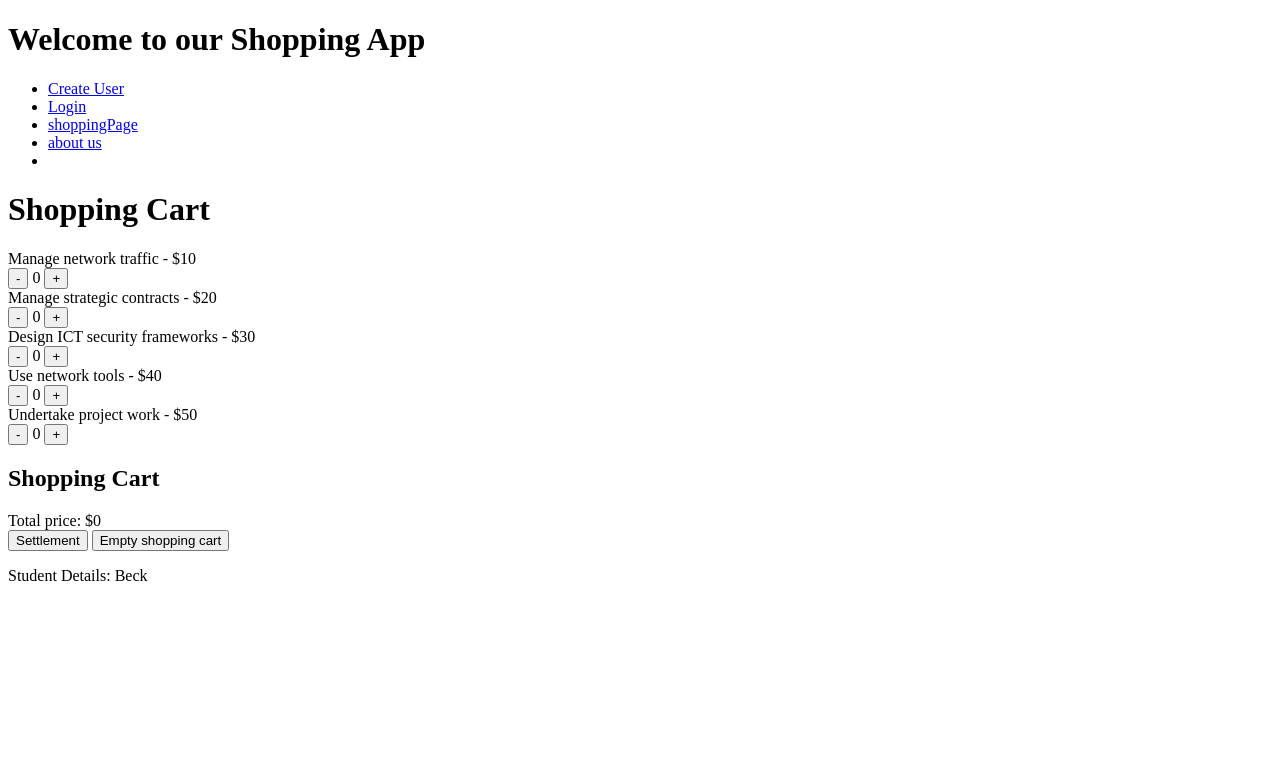
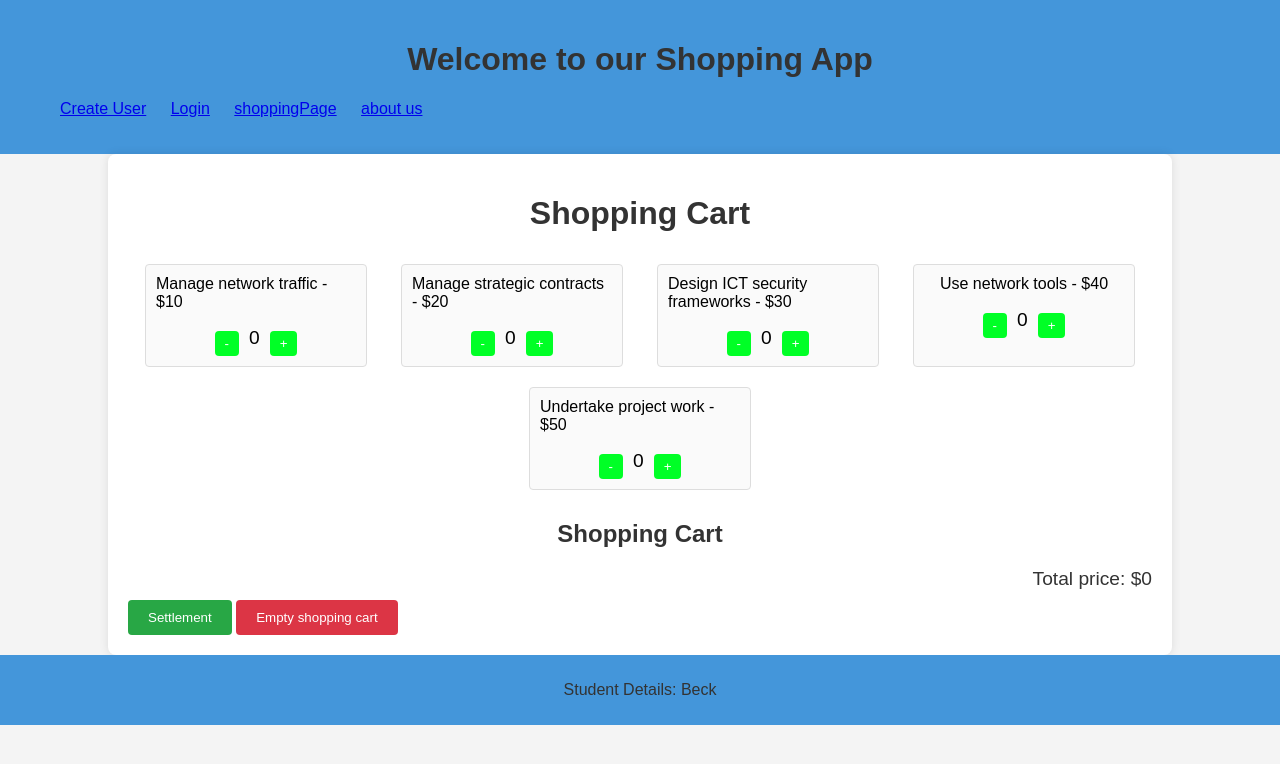
Before and after one commit to chenyizuo/441-shopping, a plain HTML site: page index.html in a window 1280 px wide. Drawn offline with Linux system fonts and the light colour scheme.

Commit message:
Add files via upload

```diff
--- a/index.html
+++ b/index.html
@@ -4,7 +4,7 @@
     <meta charset="UTF-8">
     <meta name="viewport" content="width=device-width, initial-scale=1.0">
     <title>Shopping Cart</title>
-    <link rel="stylesheet" href="static/css/style.css">
+    <link rel="stylesheet" href="style.css">
 </head>
 <body>
     <header>
@@ -20,33 +20,35 @@
         </ul>
     </nav>
 </header>
-    <div class="container">
-        <h1>Shopping Cart</h1>
-        <div id="products" class="products">
+    <div class="container">  <!-- Container to hold the entire shopping cart content -->
+        <h1>Shopping Cart</h1><!-- Shopping cart title -->
+        <div id="products" class="products"><!-- Container for the product list, with ID "products" and class "products" -->
+            <!-- First product -->
             <div class="product" data-id="1" data-name="Manage network traffic" data-price="10">
-                <span>Manage network traffic - $10</span>
-                <div class="quantity-controls">
-                    <button class="decrease-quantity" data-id="1">-</button>
-                    <span class="quantity">0</span>
-                    <button class="increase-quantity" data-id="1">+</button>
+
+                <span>Manage network traffic - $10</span><!-- Product name and price -->
+                <div class="quantity-controls"><!-- Quantity control container -->
+                    <button class="decrease-quantity" data-id="1">-</button><!-- Button to decrease quantity, data-id corresponds to product ID -->
+                    <span class="quantity">0</span><!-- Current quantity display -->
+                    <button class="increase-quantity" data-id="1">+</button><!-- Button to increase quantity, data-id corresponds to product ID -->
                 </div>
             </div>
-            <div class="product" data-id="2" data-name="Manage strategic contracts" data-price="20">
+            <div class="product" data-id="2" data-name="Manage strategic contracts" data-price="20"><!-- Second product, and so on... -->
                 <span>Manage strategic contracts - $20</span>
                 <div class="quantity-controls">
-                    <button class="decrease-quantity" data-id="2">-</button>
+                    <button class="decrease-quantity" data-id="2">-</button><!-- Fourth product, note that the data-id was incorrectly set to 3, but it should be 4 -->
                     <span class="quantity">0</span>
                     <button class="increase-quantity" data-id="2">+</button>
                 </div>
             </div>
-            <div class="product" data-id="3" data-name="Design ICT security frameworks" data-price="30">
+            <div class="product" data-id="3" data-name="Design ICT security frameworks" data-price="30"><!-- Third product -->
                 <span>Design ICT security frameworks - $30</span>
                 <div class="quantity-controls">
                     <button class="decrease-quantity" data-id="3">-</button>
                     <span class="quantity">0</span>
                     <button class="increase-quantity" data-id="3">+</button>
                 </div>
-            </div>
+            </div><!-- Note: The data-id was incorrectly set to 3, but it has been corrected to 4 -->
             <div class="product" data-id="4" data-name="Use network tools" data-price="40">
                 <span>Use network tools - $40</span>
                 <div class="quantity-controls">
--- /dev/null
+++ b/style.css
@@ -0,0 +1,125 @@
+/*Student Details: Beck*/
+.hero-banner {
+    background-image: url('1000.webp.jpg');
+    background-size: cover;
+    background-position: center;
+    height: 300px;
+
+}
+.page {
+    display: none;
+    padding: 20px;
+}
+
+header {
+    background-color: #4496da;
+    color: #6939e3;
+    padding: 20px;
+}
+footer {
+    background-color: #4496da;
+    color: #6939e3;
+    text-align: center;
+    padding: 10px;
+}
+nav ul {
+    list-style-type: none;
+}
+
+nav ul li {
+    display: inline;
+    margin-right: 20px;
+}
+body {
+    font-family: Arial, sans-serif;
+    background-color: #f4f4f4;
+    margin: 0;
+    padding: 0;
+}
+
+.container {
+    width: 80%;
+    margin: 0 auto;
+    padding: 20px;
+    background-color: #fff;
+    box-shadow: 0 0 10px rgba(0, 0, 0, 0.1);
+    border-radius: 8px;
+}
+
+h1, h2, p {
+    text-align: center;
+    color: #333;
+}
+
+.products {
+    display: flex;
+    justify-content: space-around;
+    flex-wrap: wrap;
+}
+
+.product, .cart-item {
+    display: flex;
+    flex-direction: column;
+    align-items: center;
+    padding: 10px;
+    margin: 10px;
+    border: 1px solid #ddd;
+    border-radius: 4px;
+    background-color: #fafafa;
+    width: 200px;
+}
+
+.quantity-controls {
+    display: flex;
+    align-items: center;
+    margin-top: 10px;
+}
+
+.quantity-controls button {
+    padding: 5px 10px;
+    border: none;
+    border-radius: 4px;
+    background-color: #00ff26;
+    color: white;
+    cursor: pointer;
+    transition: background-color 0.3s;
+}
+
+.quantity-controls button:hover {
+    background-color: #0056b3;
+}
+
+.quantity-controls .quantity {
+    margin: 0 10px;
+    font-size: 1.2em;
+}
+
+.total {
+    text-align: right;
+    font-size: 1.2em;
+    margin-top: 20px;
+    color: #333;
+}
+
+button {
+    padding: 10px 20px;
+    border: none;
+    border-radius: 4px;
+    background-color: #28a745;
+    color: white;
+    cursor: pointer;
+    transition: background-color 0.3s;
+    margin-top: 10px;
+}
+
+button:hover {
+    background-color: #218838;
+}
+
+button#clear-cart {
+    background-color: #dc3545;
+}
+
+button#clear-cart:hover {
+    background-color: #c82333;
+}
```
Also changed, not shown: abu.html (+1 -1 lines), welcome.html (+1 -32 lines).
